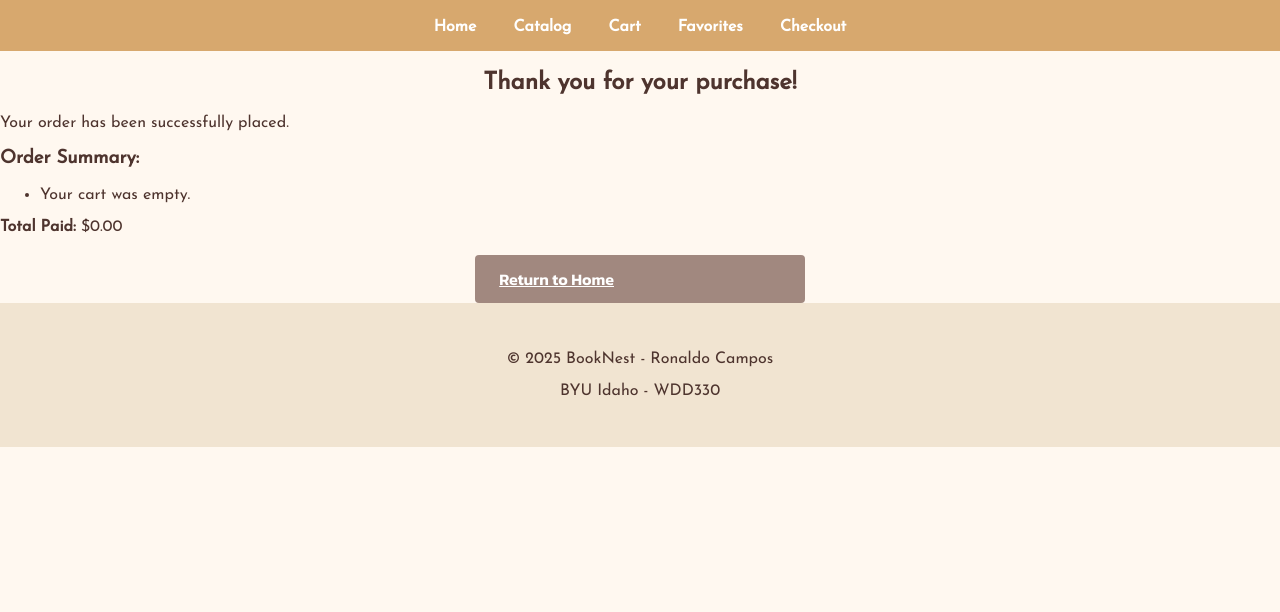
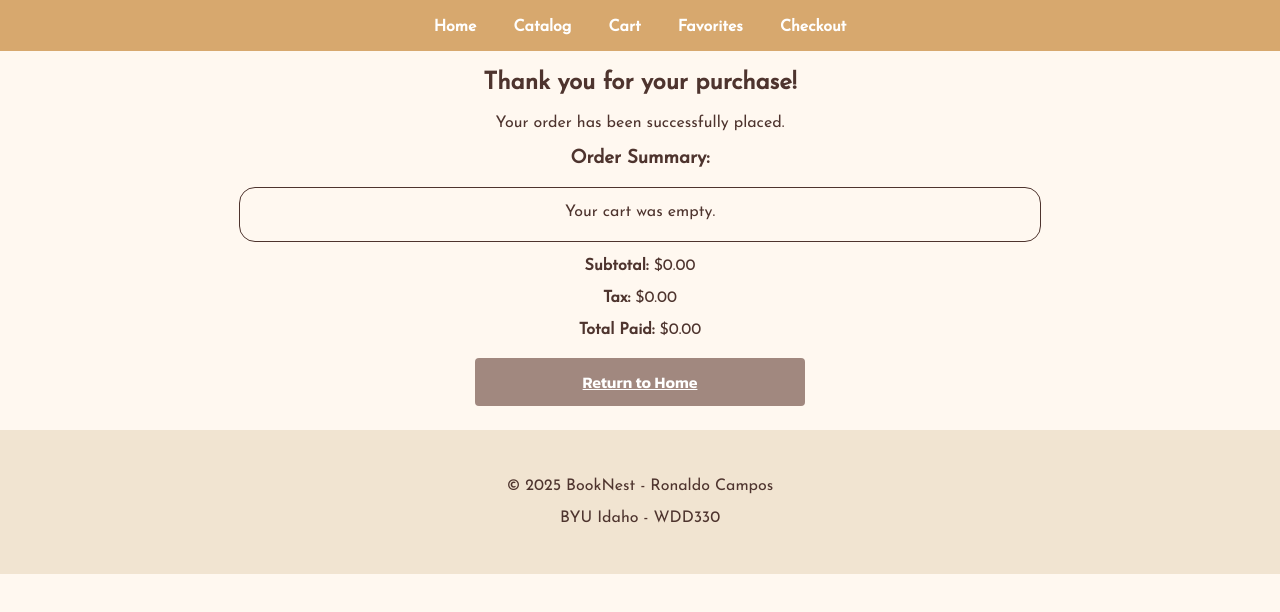
Before and after one commit to ronaldoucl/booknest-final-project-wdd330, a website built with Vite: page src/checkout/index.html in a window 1280 px wide. Shown: the part 78-690 px from the top of the page. Built offline with nearby package versions, Linux system fonts and the light colour scheme.

Commit message:
checkout

```diff
--- a/src/checkout/index.html
+++ b/src/checkout/index.html
@@ -17,8 +17,10 @@
         <p>Your order has been successfully placed.</p>
         <h3>Order Summary:</h3>
         <ul id="orderSummary"></ul>
-        <p><strong>Total Paid:</strong> $<span id="totalPaid">0.00</span></p>
-        <a href="/" class="btn">Return to Home</a>
+        <p><strong>Subtotal:</strong> <span id="subTotal">$0.00</span></p>
+        <p><strong>Tax:</strong> <span id="tax">$0.00</span></p>
+        <p><strong>Total Paid:</strong> <span id="totalPaid">$0.00</span></p>
+        <a href="/" class="btn btn-cart">Return to Home</a>
       </section>
     </main>
 
--- a/src/css/styles.css
+++ b/src/css/styles.css
@@ -252,6 +252,25 @@ section h2 {
   animation: fadeInUp 0.4s ease forwards;
 }
 
+/* Checkout */
+
+.checkout-confirmation {
+  text-align: center;
+}
+
+.checkout-confirmation ul {
+  display: block;
+  width: 60%;
+  margin: 0 auto;
+  padding: 1rem;
+  list-style: none;
+  border: 1px solid var(--color-primary);
+  border-radius: 1rem;
+}
+
+.checkout-confirmation ul li {
+  margin-bottom: 5px;
+}
 
 @keyframes fadeInUp {
   to {
--- a/src/js/checkout.js
+++ b/src/js/checkout.js
@@ -3,10 +3,14 @@ import { getFromStorage, formatPrice, loadHeaderFooter } from './utils.js';
 loadHeaderFooter();
 
 const orderSummary = document.getElementById('orderSummary');
+const subtotalAmount = document.getElementById('subTotal');
+const taxAmount = document.getElementById('tax');
 const totalPaid = document.getElementById('totalPaid');
 
 function loadCheckout() {
   const cart = getFromStorage('cart');
+  let subtotal = 0;
+  let tax = 0;
   let total = 0;
 
   orderSummary.innerHTML = '';
@@ -18,13 +22,17 @@ function loadCheckout() {
 
   cart.forEach(item => {
     const price = (Math.random() * (30 - 9.99) + 9.99).toFixed(2);
-    total += parseFloat(price);
+    subtotal += parseFloat(price);
 
     const li = document.createElement('li');
     li.innerHTML = `<strong>${item.title}</strong> - ${formatPrice(price)}`;
     orderSummary.appendChild(li);
   });
 
+  tax = subtotal * 0.06;
+  total = subtotal + tax;
+  subtotalAmount.textContent = formatPrice(subtotal);
+  taxAmount.textContent = formatPrice(tax);
   totalPaid.textContent = formatPrice(total);
 
   localStorage.removeItem('cart');
```
